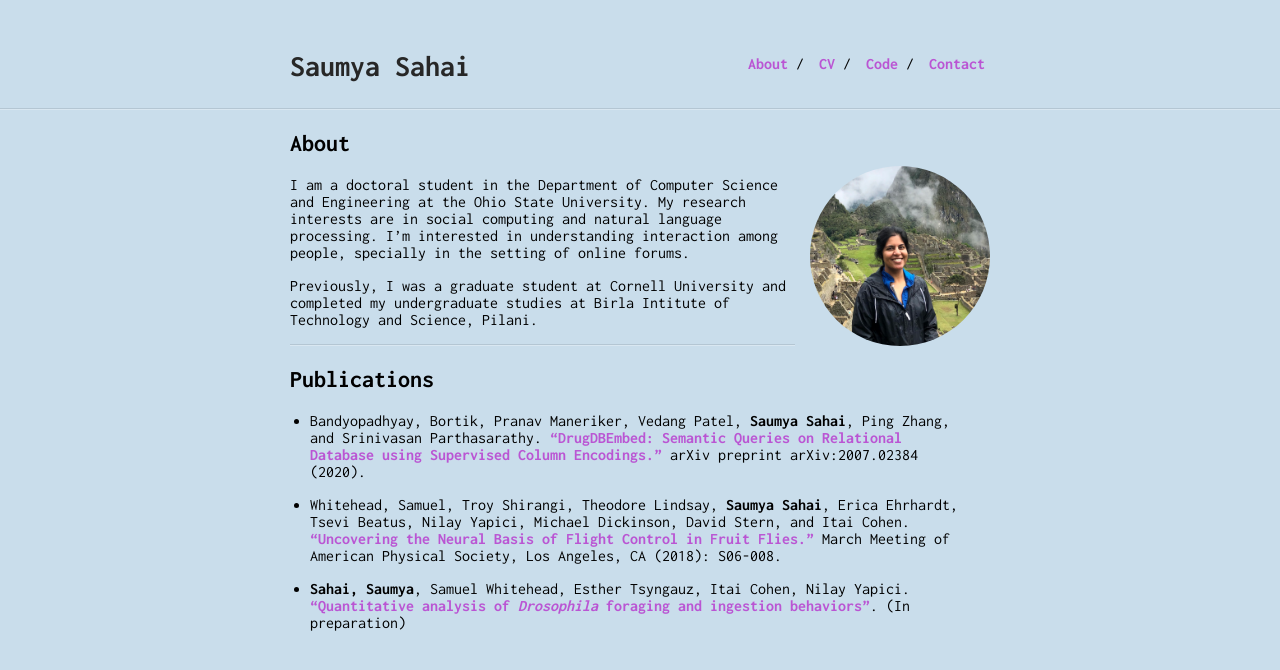
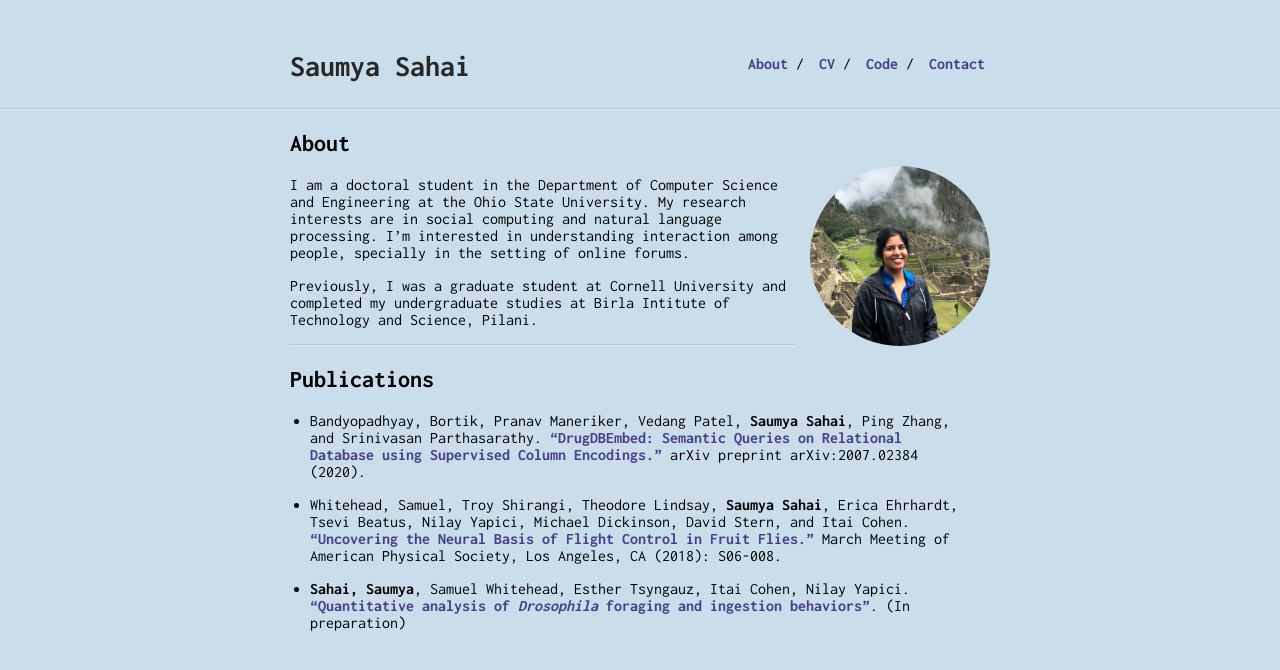
Before and after one commit to sahaisaumya/sahaisaumya.github.io, a Jekyll site: the page built from index.md, in a window 1280 px wide. Shown: the top 670 px of the page. Built offline with Jekyll 4.4.1, drawn with Linux system fonts in a browser that asks for light colours; our own code applies the rules of GitHub Pages for plain Markdown files.

Commit message:
Update vars.scss

```diff
--- a/_sass/vars.scss
+++ b/_sass/vars.scss
@@ -2,7 +2,7 @@
  * Customization Variables
  */
 
-$accent: MediumOrchid;//#b26fe2;//FF0F00;
+$accent: DarkSlateBlue; //MediumOrchid;//#b26fe2;//FF0F00;
 $image-size: 180px;
 
 /*
```
